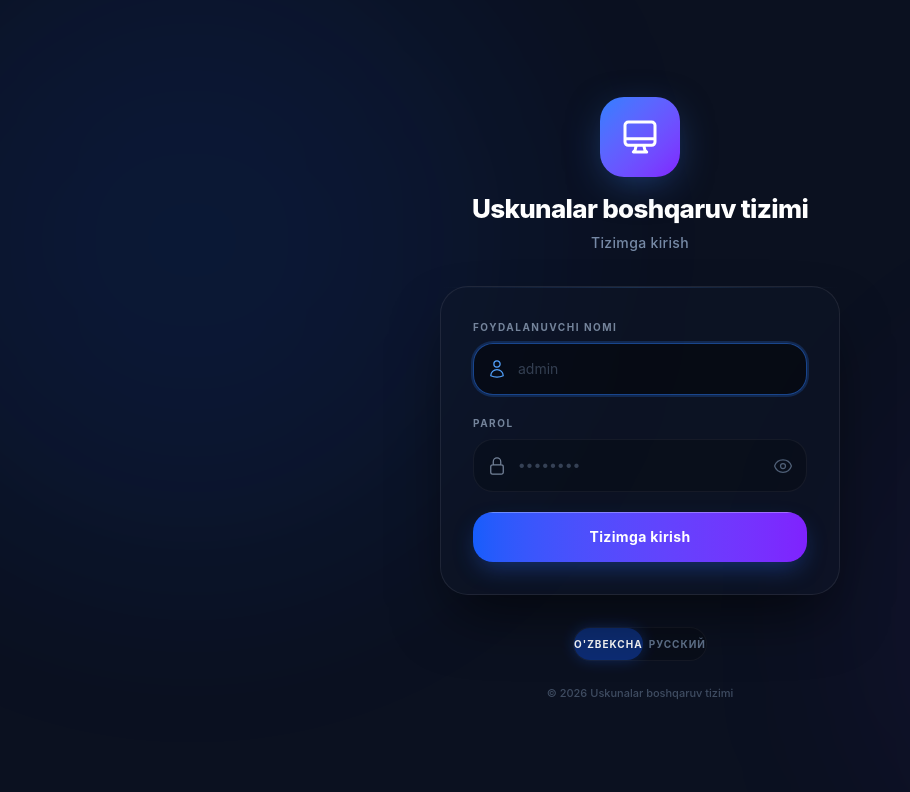
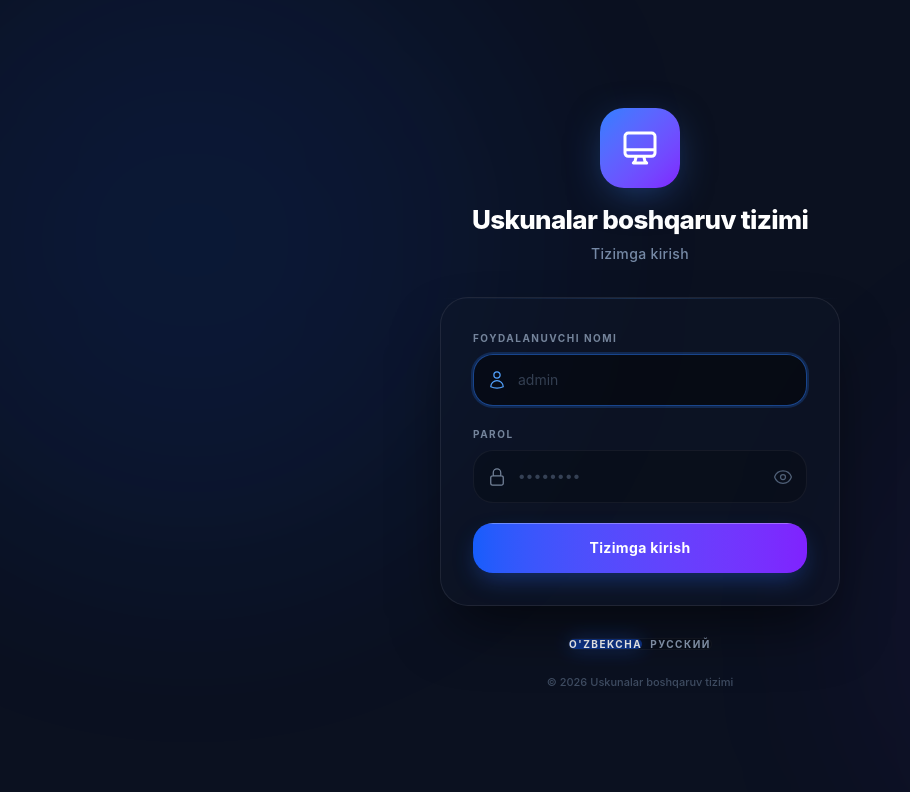
Before and after one commit to Jasurbek414/korxona, a React (Vite) app in the folder frontend/: page /login in a window 1280 px wide. Shown: the top 792 px of the page, without its empty margins (0-910 px from the left). Built offline with nearby package versions, Linux system fonts and the light colour scheme.

Commit message:
Web: Fixed language switcher text overflow bug by adding whitespace-nowrap and shrink-0 to prevent flex items from shrinking below text width.

```diff
--- a/frontend/src/pages/auth/LoginPage.jsx
+++ b/frontend/src/pages/auth/LoginPage.jsx
@@ -134,15 +134,15 @@ export default function LoginPage() {
 
         <div className="flex flex-col gap-6 items-center">
           {/* Language Switcher (Segmented Control) */}
-          <div className="flex items-center p-1 gap-1.5 bg-black/20 border border-white/[0.05] rounded-full">
+          <div className="flex items-center p-1.5 gap-2 bg-black/20 border border-white/[0.05] rounded-full">
             {['uz', 'ru'].map(lang => (
               <button
                 key={lang}
                 onClick={() => changeLanguage(lang)}
-                className={`flex items-center justify-center px-4 h-8 rounded-full text-[10px] font-bold tracking-[0.1em] uppercase transition-all duration-300 cursor-pointer ${
+                className={`flex items-center justify-center px-5 py-2 rounded-full text-[10px] font-bold tracking-[0.15em] uppercase transition-all duration-300 cursor-pointer whitespace-nowrap shrink-0 ${
                   i18n.language === lang
-                    ? 'bg-blue-600/40 text-white shadow-[0_0_15px_rgba(37,99,235,0.3)]'
-                    : 'text-slate-500 hover:text-slate-300 hover:bg-white/5'
+                    ? 'bg-blue-600/50 text-white shadow-[0_0_20px_rgba(37,99,235,0.4)]'
+                    : 'text-slate-400 hover:text-white hover:bg-white/5'
                 }`}
               >
                 <span className="pt-[2px] leading-none">{lang === 'uz' ? "O'ZBEKCHA" : 'РУССКИЙ'}</span>
```
